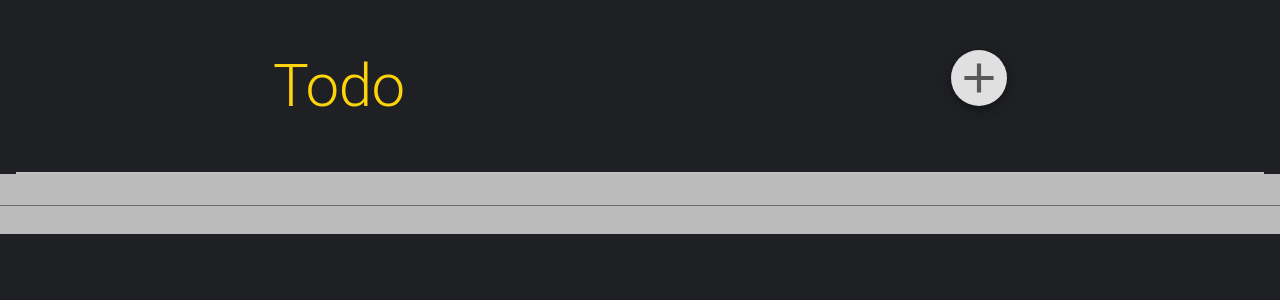
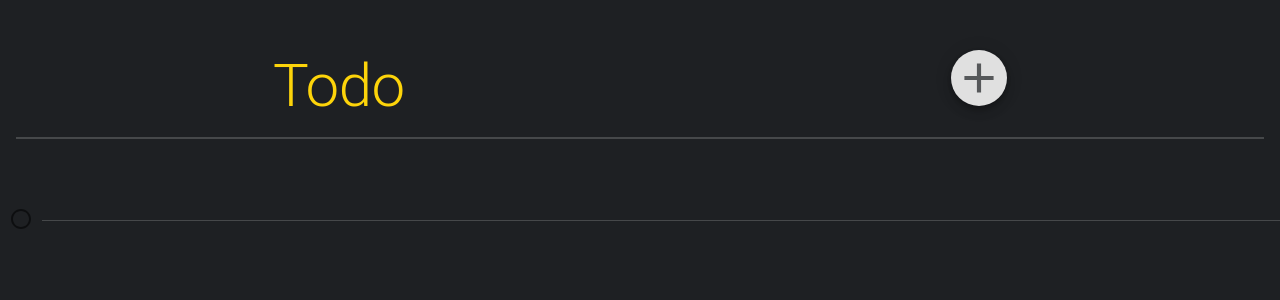
Before and after one commit to AzadAnsari35/Todo, a React (Create React App) app: page / in a window 1280 px wide. Both pictures are taken after a click on the button 978 px from the left and 78 px from the top of the page. Shown: the top 300 px of the page. Built offline with nearby package versions, Linux system fonts and the light colour scheme.

Commit message:
UI completed

```diff
--- a/src/Component/Todo.js
+++ b/src/Component/Todo.js
@@ -64,11 +64,12 @@ const useStyles = makeStyles(theme => ({
     display: "flex",
     justifyContent: "space-around",
     paddingTop: 50,
-    paddingBottom: 50
+    paddingBottom: 15
   },
   dividerLine: {
     height: 2,
-    backgroundColor: "#C1C1C1"
+    backgroundColor: "#46484A",
+    marginBottom: 50
   }
 }));
 
--- a/src/Component/TodoContent.js
+++ b/src/Component/TodoContent.js
@@ -1,6 +1,7 @@
 import React, { useEffect } from "react";
 import TextField from "@material-ui/core/TextField";
 import { makeStyles } from "@material-ui/core/styles";
+import Radio from "@material-ui/core/Radio";
 
 const TodoContent = ({ list, addList, handleAdd }) => {
   const classes = useStyles();
@@ -14,8 +15,6 @@ const TodoContent = ({ list, addList, handleAdd }) => {
   const handleKeyPress = async (event, index, cur) => {
     if (event.key === "Enter") {
       localStorage.setItem(index, cur);
-      console.log("list", list);
-      console.log("index", index);
 
       if (list.length - 1 === index) {
         await handleAdd();
@@ -28,20 +27,26 @@ const TodoContent = ({ list, addList, handleAdd }) => {
   };
 
   useEffect(() => {
-    let references = [...Array(15)].map(r => React.createRef());
+    let references = [...Array(50)].map(r => React.createRef());
     setRefs(references);
-  }, [list]);
+  }, []);
 
   return (
     <div>
       {list.map((cur, index) => (
         <div className={classes.oneRow} key={index}>
+          <Radio />
           <TextField
             fullWidth
             value={cur}
             onChange={event => changeText(event, index)}
             onKeyPress={event => handleKeyPress(event, index, cur)}
             inputRef={refs[index]}
+            InputProps={{
+              classes: {
+                underline: classes.underline
+              }
+            }}
           />
         </div>
       ))}
@@ -52,8 +57,20 @@ const TodoContent = ({ list, addList, handleAdd }) => {
 const useStyles = makeStyles(theme => ({
   oneRow: {
     display: "flex",
-    backgroundColor: "#bbbbbb",
-    height: 60
+    height: 60,
+    color: "#ffffff"
+  },
+  underline: {
+    color: "#E0E0E0",
+    "&:before": {
+      borderBottom: "1px solid #46484A"
+    },
+    "&:after": {
+      borderBottom: "1px solid #FDD40A"
+    },
+    "&:hover": {
+      borderBottom: "1px solid #FDD40A"
+    }
   }
 }));
 
```
